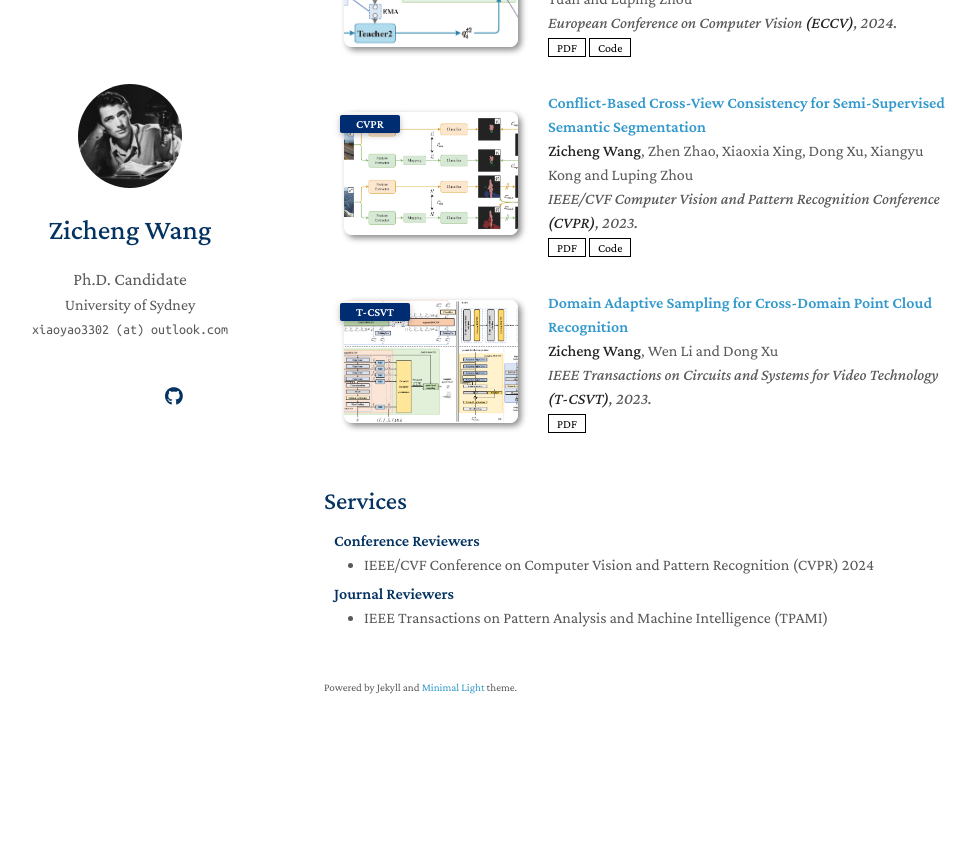
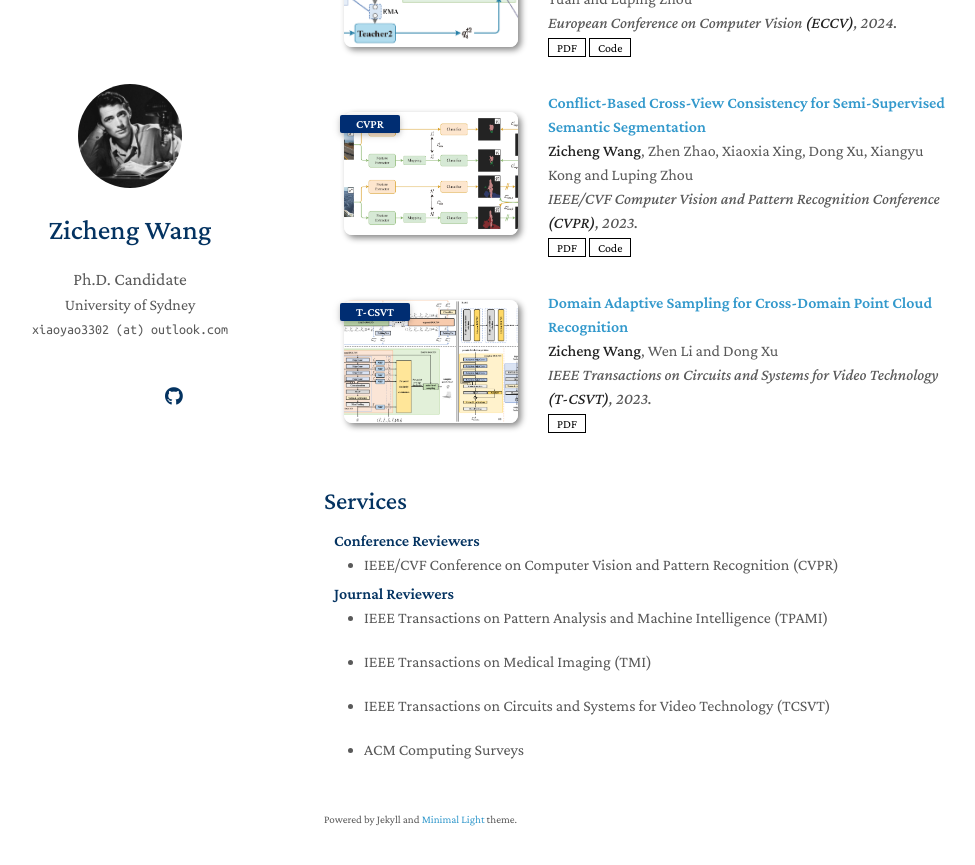
Before and after one commit to xiaoyao3302/xiaoyao3302.github.io, a Jekyll site: the page built from index.md, in a window 1280 px wide and 900 px high, scrolled down 824 px. Shown: the top 865 px of the window, without its empty margins (146-1121 px from the left). Built offline with Jekyll 4.4.1, drawn with Linux system fonts in a browser that asks for light colours; nearby versions of some CDN libraries; a style sheet for code colours, icons or effects is not loaded; our own code applies the rules of GitHub Pages for plain Markdown files; before the commit the page ends 1592 px from its top, so only the background shows below that.

Commit message:
Update services.md

```diff
--- a/_includes/services.md
+++ b/_includes/services.md
@@ -3,11 +3,20 @@
 <h4 style="margin:0 10px 0;">Conference Reviewers</h4>
 
 <ul style="margin:0 0 5px;">
-  <li><a href="http://cvpr2024.thecvf.com/"><autocolor>IEEE/CVF Conference on Computer Vision and Pattern Recognition (CVPR) 2024</autocolor></a></li>
+  <li><a href="http://cvpr2024.thecvf.com/"><autocolor>IEEE/CVF Conference on Computer Vision and Pattern Recognition (CVPR)</autocolor></a></li>
 </ul>
 
 <h4 style="margin:0 10px 0;">Journal Reviewers</h4>
 
 <ul style="margin:0 0 20px;">
-  <li><a href="https://www.computer.org/csdl/journal/tp"><autocolor>IEEE Transactions on Pattern Analysis and Machine Intelligence (TPAMI)</autocolor></a></li>
+  <li><a href="https://ieeexplore.ieee.org/xpl/RecentIssue.jsp?punumber=34"><autocolor>IEEE Transactions on Pattern Analysis and Machine Intelligence (TPAMI)</autocolor></a></li>
 </ul>
+<ul style="margin:0 0 20px;">
+  <li><a href="https://ieeexplore.ieee.org/xpl/RecentIssue.jsp?punumber=42"><autocolor>IEEE Transactions on Medical Imaging (TMI)</autocolor></a></li>
+</ul>
+<ul style="margin:0 0 20px;">
+  <li><a href="https://ieeexplore.ieee.org/xpl/RecentIssue.jsp?punumber=76"><autocolor>IEEE Transactions on Circuits and Systems for Video Technology (TCSVT)</autocolor></a></li>
+</ul>
+<ul style="margin:0 0 20px;">
+  <li><a href="https://dl.acm.org/journal/csur"><autocolor>ACM Computing Surveys</autocolor></a></li>
+</ul>
```
